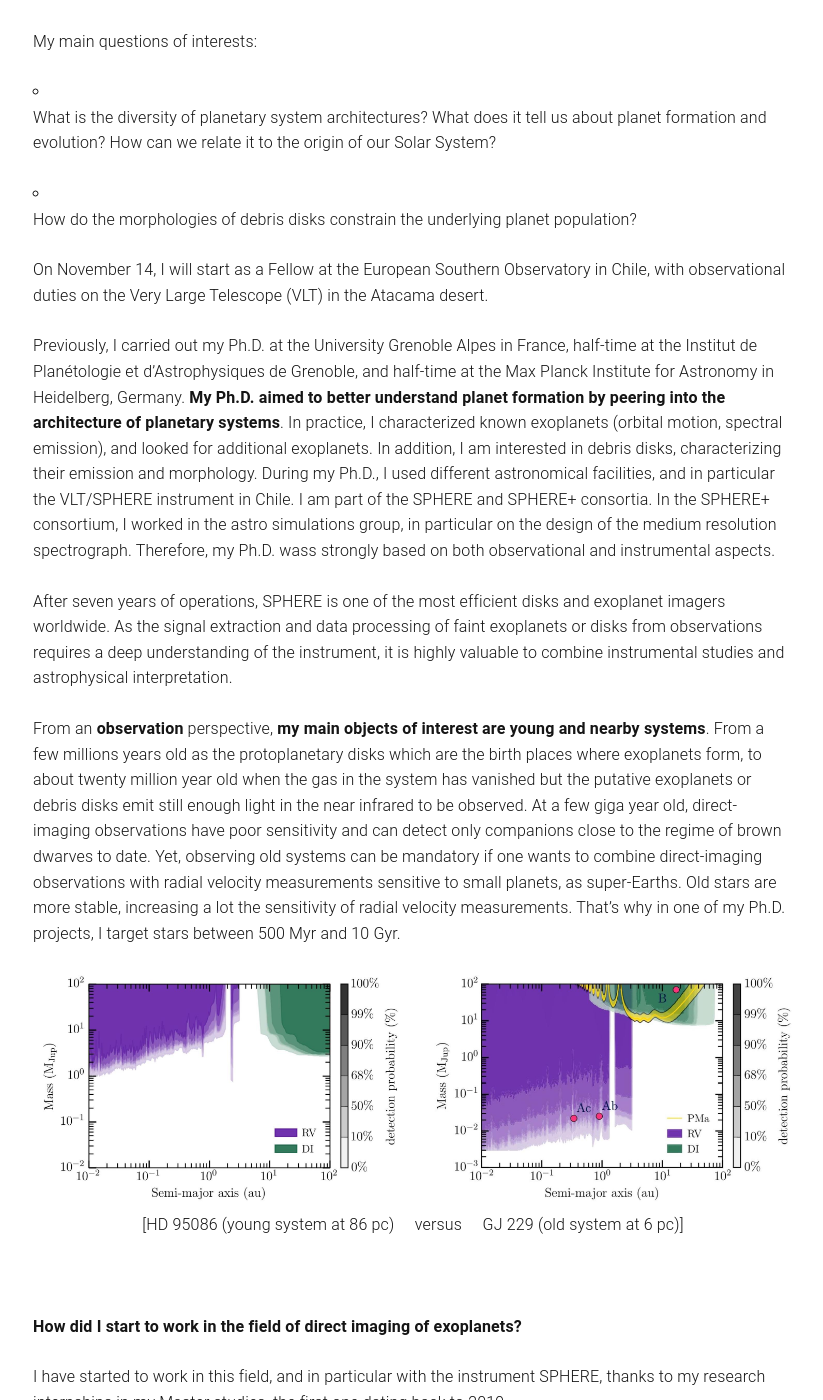
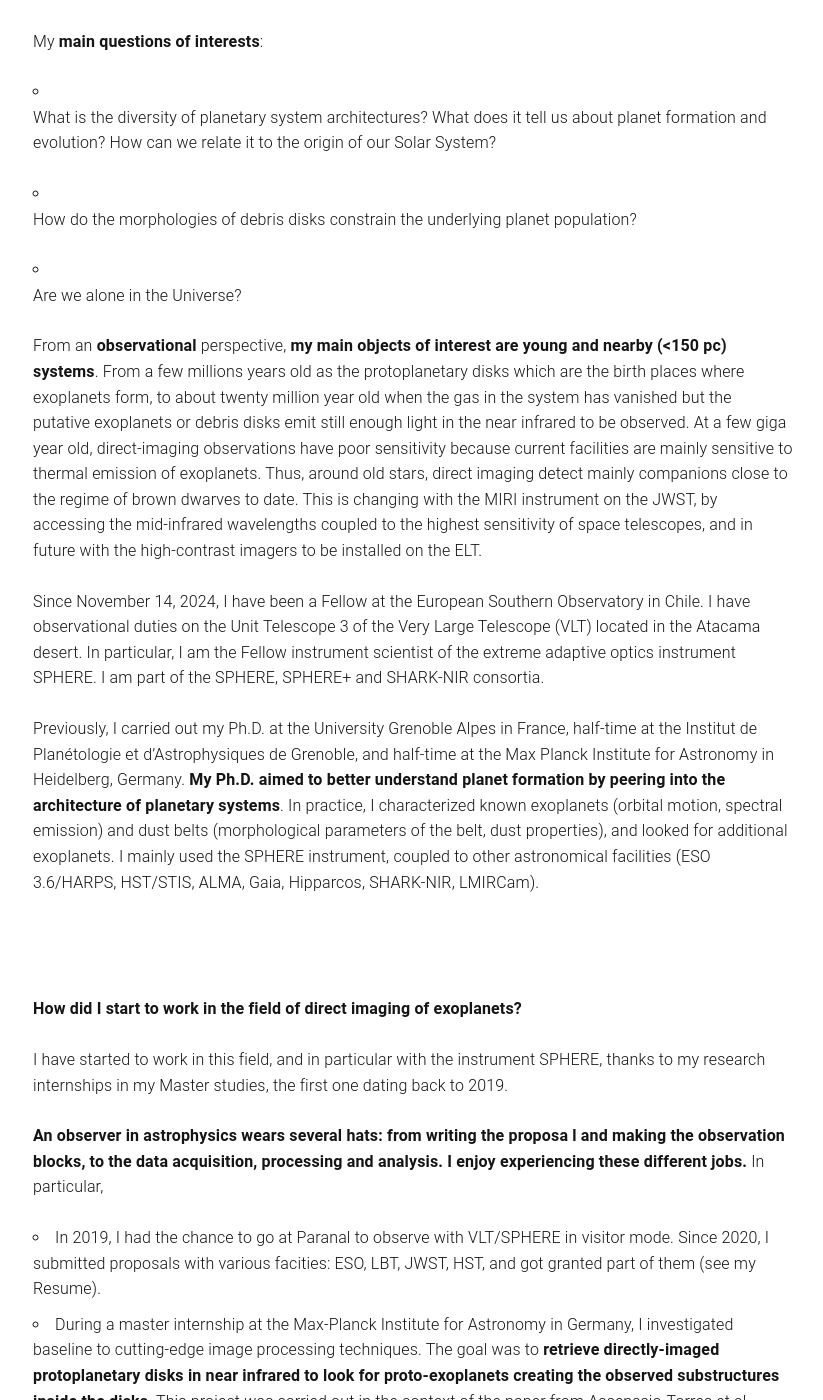
Before and after one commit to cdesgrange/cdesgrange.github.io, a Jekyll site: the page built from research.md, in a window 1280 px wide and 1400 px high, scrolled down 369 px. Shown: the whole window, without its empty margins (227-1050 px from the left). Built offline with Jekyll 4.4.1, drawn with Linux system fonts in a browser that asks for light colours; some of the changed text lies outside the part shown.

Commit message:
Update research.md
updated consistency temporal (fellow)

```diff
--- a/research.md
+++ b/research.md
@@ -6,36 +6,33 @@ permalink: /research/
 
 My research focuses on better understanding planetary system architectures, using an observational perspective.
 
-My main questions of interests:
+My <b>main questions of interests</b>:
 - What is the diversity of planetary system architectures? What does it tell us about planet formation and evolution? How can we relate it to the origin of our Solar System?
 
 - How do the morphologies of debris disks constrain the underlying planet population?
 
-On November 14, I will start as a Fellow at the European Southern Observatory in Chile, with observational duties on the Very Large Telescope (VLT) in the Atacama desert.
+- Are we alone in the Universe?
 
 
-Previously, I carried out my Ph.D. at the University Grenoble Alpes in France, half-time at the Institut de Planétologie et d'Astrophysiques de Grenoble, and half-time at the Max Planck Institute for Astronomy in Heidelberg, Germany. <b>My Ph.D. aimed to better understand planet formation by peering into the architecture of planetary systems</b>. In practice, I characterized known exoplanets (orbital motion, spectral emission), and looked for additional exoplanets. In addition, I am interested in debris disks, characterizing their emission and morphology. During my Ph.D., I used different astronomical facilities, and in particular the VLT/SPHERE instrument in Chile.
-I am part of the SPHERE and SPHERE+ consortia. In the SPHERE+ consortium, I worked in the astro simulations group, in particular on the design of the medium resolution spectrograph. Therefore, my Ph.D. wass strongly based on both observational and instrumental aspects.
+From an <b>observational</b> perspective, <b>my main objects of interest are young and nearby (<150 pc) systems</b>. From a few millions years old as the protoplanetary disks which are the birth places where exoplanets form, to about twenty million year old when the gas in the system has vanished but the putative exoplanets or debris disks emit still enough light in the near infrared to be observed. At a few giga year old, direct-imaging observations have poor sensitivity because current facilities are mainly sensitive to thermal emission of exoplanets. Thus, around old stars, direct imaging detect mainly companions close to the regime of brown dwarves to date. This is changing with the MIRI instrument on the JWST, by accessing the mid-infrared wavelengths coupled to the highest sensitivity of space telescopes, and in future with the high-contrast imagers to be installed on the ELT.
+<br>
 
-After seven years of operations, SPHERE is one of the most efficient disks and exoplanet imagers worldwide. As the signal extraction and data processing of faint exoplanets or disks from observations requires a deep understanding of the instrument, it is highly valuable to combine instrumental studies and astrophysical interpretation.
+Since November 14, 2024, I have been a Fellow at the European Southern Observatory in Chile. I have observational duties on the Unit Telescope 3 of the Very Large Telescope (VLT) located in the Atacama desert. In particular, I am the Fellow instrument scientist of the extreme adaptive optics instrument SPHERE. I am part of the SPHERE, SPHERE+ and SHARK-NIR consortia.
 
-From an <b>observation</b> perspective, <b>my main objects of interest are young and nearby systems</b>. From a few millions years old as the protoplanetary disks which are the birth places where exoplanets form, to about twenty million year old when the gas in the system has vanished but the putative exoplanets or debris disks emit still enough light in the near infrared to be observed. At a few giga year old, direct-imaging observations have poor sensitivity and can detect only companions close to the regime of brown dwarves to date. Yet, observing old systems can be mandatory if one wants to combine direct-imaging observations with radial velocity measurements sensitive to small planets, as super-Earths. Old stars are more stable, increasing a lot the sensitivity of radial velocity measurements. That's why in one of my Ph.D. projects, I target stars between 500 Myr and 10 Gyr.
-
-<p align="center">
-<img src="/fig/detlims_2systems.jpg" width="800" >
-  <br>
-  [HD 95086 (young system at 86 pc) &emsp;versus&emsp; GJ 229 (old system at 6 pc)]
-  <br>
-</p>
+Previously, I carried out my Ph.D. at the University Grenoble Alpes in France, half-time at the Institut de Planétologie et d'Astrophysiques de Grenoble, and half-time at the Max Planck Institute for Astronomy in Heidelberg, Germany. <b>My Ph.D. aimed to better understand planet formation by peering into the architecture of planetary systems</b>. In practice, I characterized known exoplanets (orbital motion, spectral emission) and dust belts (morphological parameters of the belt, dust properties), and looked for additional exoplanets. I mainly used the SPHERE instrument, coupled to other astronomical facilities (ESO 3.6/HARPS, HST/STIS, ALMA, Gaia, Hipparcos, SHARK-NIR, LMIRCam).
 
 <br>
+<br>
+
+
+
 
 
 <b> How did I start to work in the field of direct imaging of exoplanets? </b>
 
 I have started to work in this field, and in particular with the instrument SPHERE, thanks to my research internships in my Master studies, the first one dating back to 2019.
 
-<b> An observer in astrophysics wears several hats: from writing the proposal and making the observation blocks, to the data acquisition, processing and analysis. I enjoy experiencing these different jobs.</b> In particular,
+<b> An observer in astrophysics wears several hats: from writing the proposa l and making the observation blocks, to the data acquisition, processing and analysis. I enjoy experiencing these different jobs.</b> In particular,
 
 <ul>
   <li> In 2019, I had the chance to go at Paranal to observe with VLT/SPHERE in visitor mode. Since 2020, I submitted proposals with various facities: ESO, LBT, JWST, HST, and got granted part of them (see my Resume).
@@ -75,5 +72,3 @@ After acquiring, processing and analyzing observation, I chose to experience the
  </p>
 
  <br>  <br>
-
- (work in progress)
```
Also changed, not shown: other parts of research.md (+1 -1 lines).
